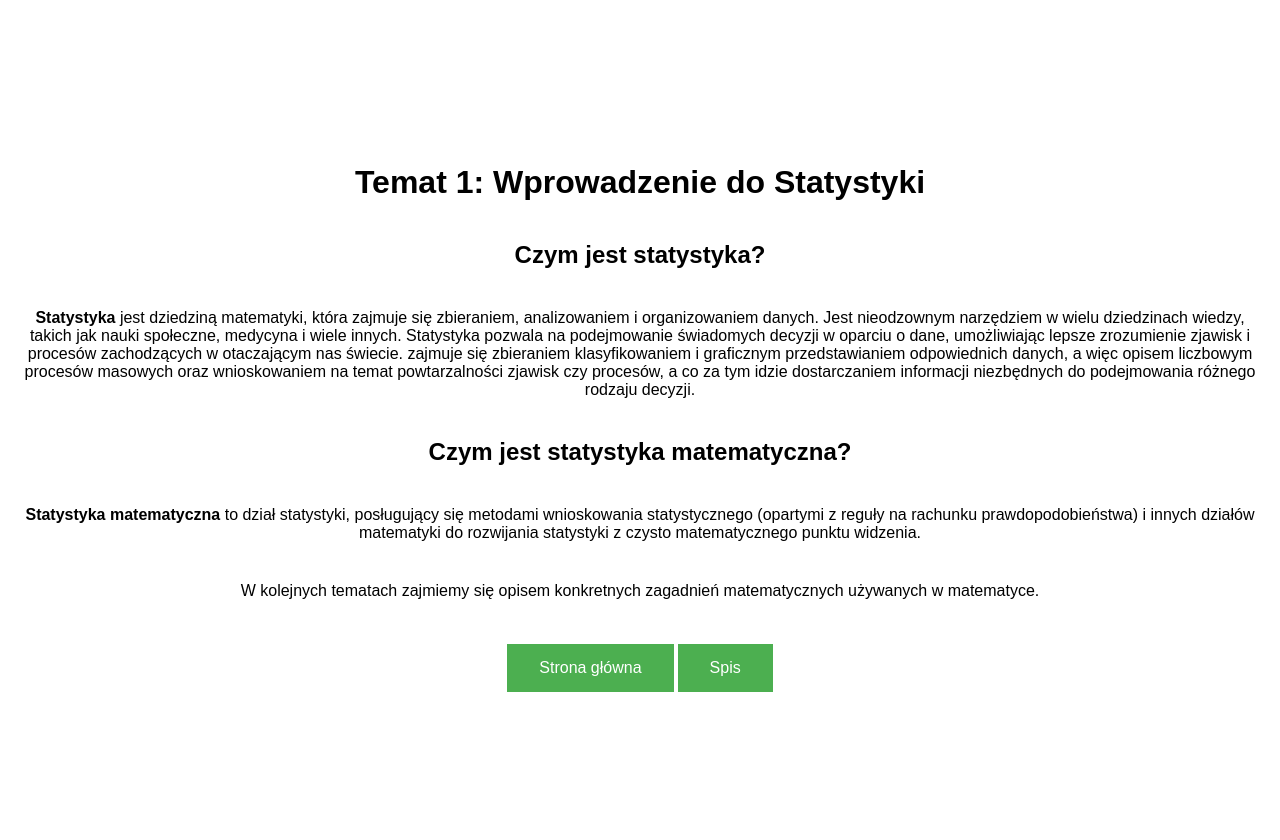
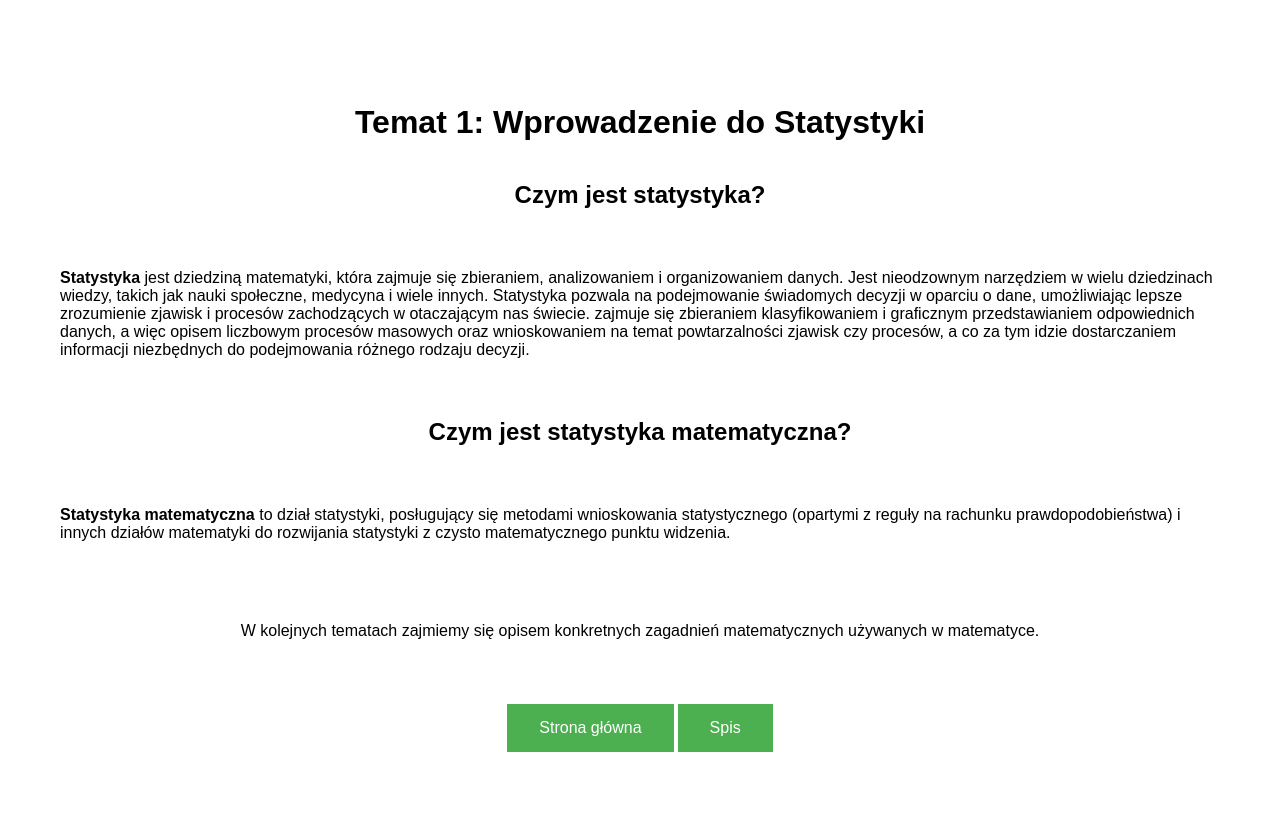
Before and after one commit to SzyKl24/Stat_site, a Flask app: page /temat1 in a window 1280 px wide. Run offline with Flask 3, Linux system fonts and the light colour scheme.

Commit message:
równanie treści aby uniknąć 'choinek'

```diff
--- a/templates/topics/temat1.html
+++ b/templates/topics/temat1.html
@@ -41,10 +41,12 @@
         background-color: #45a049;
       }
       h1 {
-        margin: 20px 0;
+        margin: 20px ;
       }
       p {
-        margin: 20px 0;
+        margin: 20px ;
+        padding: 20px;
+        text-align: left;
       }
       b {
             font-weight: bold;
--- a/templates/topics/temat2.html
+++ b/templates/topics/temat2.html
@@ -42,7 +42,9 @@
         margin: 30px;
       }
       p {
-        margin: 20px;
+        margin: 20px ;
+        padding: 20px;
+        text-align: left;
       }
       b {
             font-weight: bold;
--- a/templates/topics/temat3.html
+++ b/templates/topics/temat3.html
@@ -42,7 +42,9 @@
         margin: 30px;
       }
       p {
-        margin: 30px;
+        margin: 20px ;
+        padding: 20px;
+        text-align: left;
       }
       b {
             font-weight: bold;
--- a/templates/topics/temat4.html
+++ b/templates/topics/temat4.html
@@ -43,7 +43,9 @@
         text-align: center;
       }
       p {
-        margin: 30px;
+        margin: 20px ;
+        padding: 20px;
+        text-align: left;
       }
       b {
             font-weight: bold;
--- a/templates/topics/temat5.html
+++ b/templates/topics/temat5.html
@@ -42,7 +42,9 @@
         margin: 30px;
       }
       p {
-        margin: 30px;
+        margin: 20px ;
+        padding: 20px;
+        text-align: left;
       }
       </style>
 </head>
--- a/templates/topics/temat6.html
+++ b/templates/topics/temat6.html
@@ -42,7 +42,9 @@
         margin: 30px;
       }
       p {
-        margin: 30px;
+        margin: 20px ;
+        padding: 20px;
+        text-align: left;
       }
       </style>
 </head>
--- a/templates/topics/temat7.html
+++ b/templates/topics/temat7.html
@@ -42,7 +42,9 @@
         margin: 30px;
       }
       p {
-        margin: 20px;
+        margin: 20px ;
+        padding: 20px;
+        text-align: left;
       }
       b {
             font-weight: bold;
--- a/templates/topics/temat8.html
+++ b/templates/topics/temat8.html
@@ -42,7 +42,9 @@
         margin: 30px;
       }
       p {
-        margin: 20px;
+        margin: 20px ;
+        padding: 20px;
+        text-align: left;
       }
       b {
             font-weight: bold;
```
